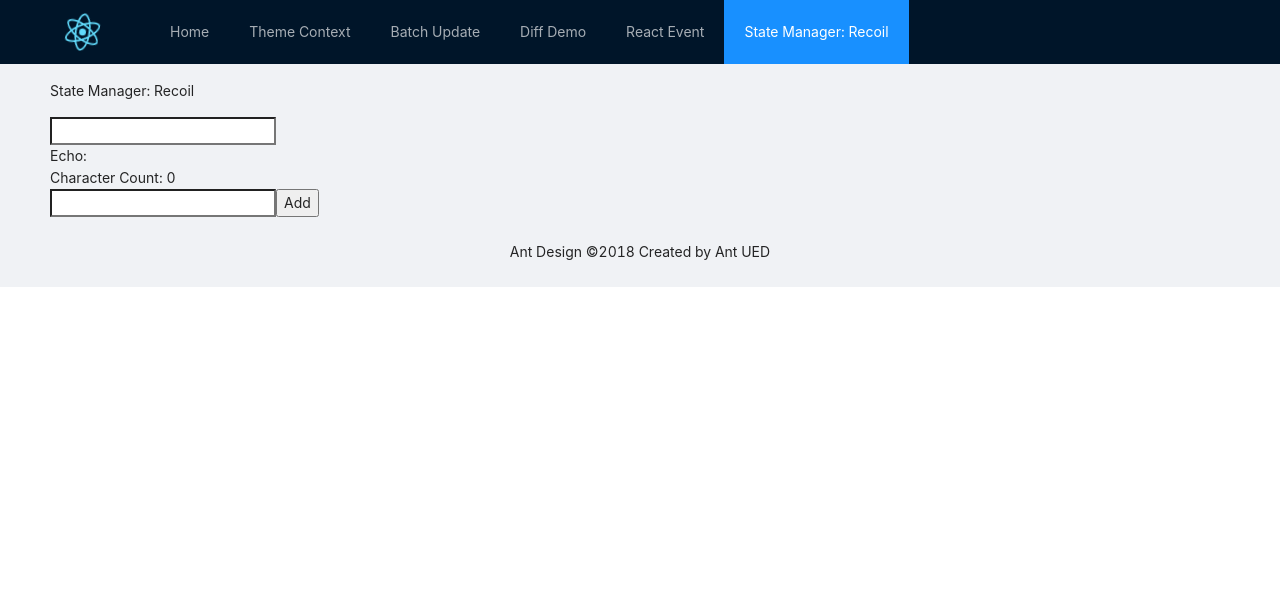
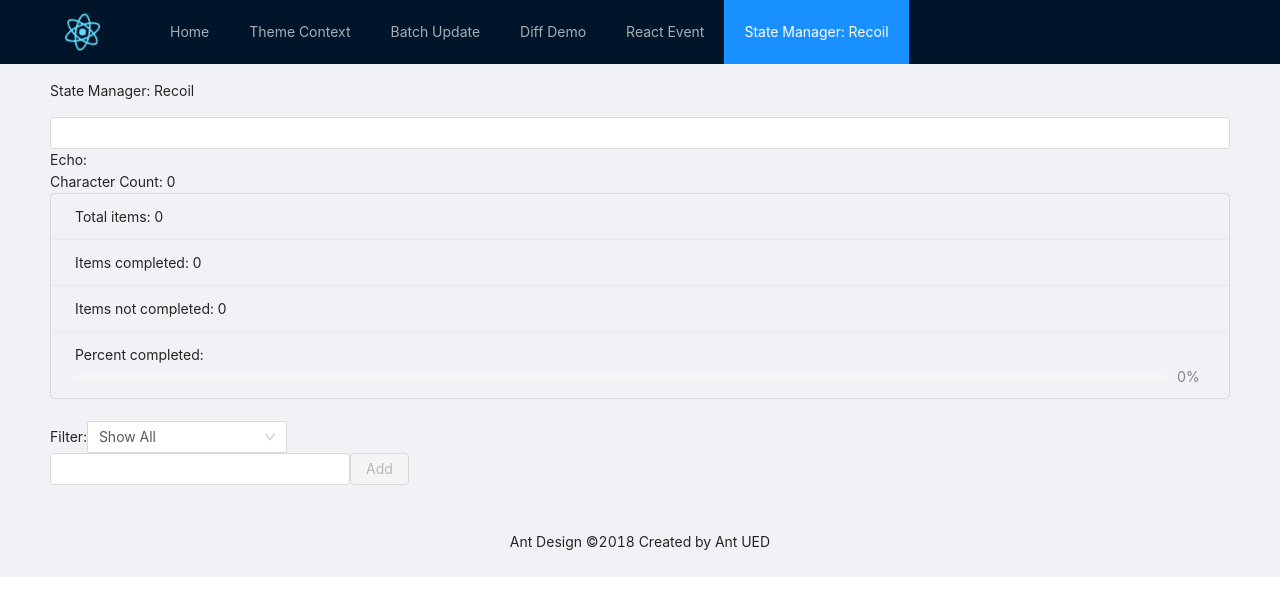
Before and after one commit to xinsui01/reactFeatureDemo, a React app: page /recoil in a window 1280 px wide. Shown: the top 616 px of the page. Built offline with nearby package versions, Linux system fonts and the light colour scheme.

Commit message:
feat: add recoil demo

```diff
--- a/package.json
+++ b/package.json
@@ -62,7 +62,7 @@
     "react-dom": "^17.0.0",
     "react-refresh": "^0.9.0",
     "react-router-dom": "^5.2.0",
-    "recoil": "^0.0.13",
+    "recoil": "^0.1.2",
     "resolve": "1.18.1",
     "resolve-url-loader": "3.1.2",
     "sass": "^1.27.0",
--- a/src/containers/RecoilDemo/TodoList.jsx
+++ b/src/containers/RecoilDemo/TodoList.jsx
@@ -1,75 +1,17 @@
-import React, { useCallback, useState } from 'react'
-import { useRecoilState, useRecoilValue, useSetRecoilState } from 'recoil'
-import { todoListState } from './recoil'
-import { getId, removeItemAtIndex, replaceItemAtIndex } from './util'
+import React from 'react'
+import TodoListStats from './components/TodoListStats'
+import TodoListFilters from './components/TodoListFilters'
+import TodoItemCreator from './components/TodoItemCreator'
+import List from './components/List'
 
 export default function TodoList() {
-  const todoList = useRecoilValue(todoListState)
-
   return <>
-    {/* <TodoListStats /> */}
-    {/* <TodoListFilters /> */}
+    <TodoListStats />
+    <br />
+    <TodoListFilters />
+    <br />
     <TodoItemCreator />
-    {
-      todoList.map((todoItem => {
-        return <TodoItem key={todoItem.id} item={todoItem} />
-      }))
-    }
+    <br />
+    <List />
   </>
 }
-
-function TodoItemCreator() {
-  const [inputValue, setInputValue] = useState('');
-  const setTodoList = useSetRecoilState(todoListState);
-
-  const onChange = useCallback(({ target: { value } }) => {
-    setInputValue(value);
-  }, [setInputValue]);
-
-  const addItem = useCallback(() => {
-    setTodoList((oldTodoList) => [
-      ...oldTodoList,
-      {
-        id: getId(),
-        text: inputValue,
-        isComplete: false,
-      }
-    ]);
-    setInputValue('');
-  }, [inputValue, setTodoList, setInputValue])
-
-
-  return <div>
-    <input type="text" value={inputValue} onChange={onChange} />
-    <button onClick={addItem}>Add</button>
-  </div>
-}
-
-function TodoItem(props) {
-  const { item } = props
-  const [todoList, setTodoList] = useRecoilState(todoListState);
-  const index = todoList.findIndex(listItem => listItem === item);
-
-  const editItemText = useCallback(({ target: { value } }) => {
-    const newList = replaceItemAtIndex(todoList, index, { ...item, text: value })
-    setTodoList(newList)
-  }, [index, todoList, item, setTodoList])
-
-  const toggleItemCompletion = useCallback(() => {
-    const newList = replaceItemAtIndex(todoList, index, {
-      ...item, isComplete: !item.isComplete
-    })
-    setTodoList(newList)
-  }, [index, todoList, item, setTodoList])
-
-  const deleteItem = useCallback(() => {
-    const newList = removeItemAtIndex(todoList, index);
-    setTodoList(newList)
-  }, [index, todoList, setTodoList])
-
-  return <div>
-    <input type="text" value={item.text} onChange={editItemText} />
-    <input type="checkbox" checked={item.isComplete} onChange={toggleItemCompletion} />
-    <button onClick={deleteItem}>Delete</button>
-  </div>
-}
--- /dev/null
+++ b/src/containers/RecoilDemo/components/List.jsx
@@ -0,0 +1,45 @@
+import React, { memo, useCallback } from 'react'
+import { useRecoilState, useRecoilValue } from 'recoil'
+import { Input, Button, Checkbox, } from 'antd'
+import { todoListState, filteredTodoListState } from '../recoil'
+import { removeItemAtIndex, replaceItemAtIndex } from '../util'
+
+function List() {
+  const todoList = useRecoilValue(filteredTodoListState)
+  return todoList.map((todoItem => {
+    return <MemoListItem key={todoItem.id} item={todoItem} />
+  }))
+}
+
+export default memo(List)
+
+function ListItem({ item }) {
+  const [todoList, setTodoList] = useRecoilState(todoListState);
+  const index = todoList.findIndex(listItem => listItem === item);
+
+  const editItemText = useCallback(({ target: { value } }) => {
+    const newList = replaceItemAtIndex(todoList, index, { ...item, text: value })
+    setTodoList(newList)
+  }, [index, todoList, item, setTodoList])
+
+  const toggleItemCompletion = useCallback(() => {
+    const newList = replaceItemAtIndex(todoList, index, {
+      ...item,
+      isComplete: !item.isComplete
+    })
+    setTodoList(newList)
+  }, [index, todoList, item, setTodoList])
+
+  const deleteItem = useCallback(() => {
+    const newList = removeItemAtIndex(todoList, index);
+    setTodoList(newList)
+  }, [index, todoList, setTodoList])
+
+  return <div style={{ display: 'flex', alignItems: 'center', marginTop: '50px' }}>
+    <Input style={{ width: '300px', marginRight: '20px' }} value={item.text} onChange={editItemText} />
+    <Checkbox checked={item.isComplete} onChange={toggleItemCompletion} />
+    <Button style={{ marginLeft: '20px' }} type="primary" onClick={deleteItem}>Delete</Button>
+  </div>
+}
+
+const MemoListItem = memo(ListItem)
--- /dev/null
+++ b/src/containers/RecoilDemo/components/TodoItemCreator.jsx
@@ -0,0 +1,38 @@
+import React, { useState, useCallback, memo } from 'react'
+import { useSetRecoilState } from 'recoil'
+import { Input, Button } from 'antd'
+import { todoListState } from '../recoil'
+import { getId } from '../util'
+
+function TodoItemCreator() {
+  const [inputValue, setInputValue] = useState('');
+  const setTodoList = useSetRecoilState(todoListState);
+
+  const onChange = useCallback(({ target: { value } }) => {
+    setInputValue(value);
+  }, [setInputValue]);
+
+  const addItem = useCallback(() => {
+    if (inputValue.length === 0) return
+    setTodoList((oldTodoList) => [
+      ...oldTodoList,
+      {
+        id: getId(),
+        text: inputValue,
+        isComplete: false,
+      }
+    ]);
+    setTimeout(() => {
+      setInputValue('');
+    }, 500)
+
+  }, [inputValue, setTodoList, setInputValue])
+
+
+  return <div style={{ display: 'flex' }}>
+    <Input type="text" style={{ width: '300px' }} value={inputValue} onChange={onChange} />
+    <Button type="primary" onClick={addItem} disabled={inputValue.length === 0}>Add</Button>
+  </div>
+}
+
+export default memo(TodoItemCreator)
--- /dev/null
+++ b/src/containers/RecoilDemo/components/TodoListFilters.tsx
@@ -0,0 +1,23 @@
+import React, { useCallback, memo } from 'react'
+import { useRecoilState } from 'recoil'
+import { Select } from 'antd'
+import { todoListFilterStatus, FilterStatus } from '../recoil'
+
+function TodoListFilters() {
+  const [filterStatus, setFilterStatus] = useRecoilState(todoListFilterStatus)
+
+  const updateFilterStatus = useCallback((value) => {
+    setFilterStatus(value)
+  }, [setFilterStatus])
+
+  return <>
+    Filter:
+    <Select style={{ width: '200px' }} onChange={updateFilterStatus} value={filterStatus}>
+      {Object.entries(FilterStatus).map(([key, value]) => {
+        return <Select.Option key={key} value={value}>{value}</Select.Option>
+      })}
+    </Select>
+  </>
+}
+
+export default memo(TodoListFilters)
--- /dev/null
+++ b/src/containers/RecoilDemo/components/TodoListStats.tsx
@@ -0,0 +1,39 @@
+import React, { useMemo, useCallback, memo } from 'react'
+import { useRecoilValue } from 'recoil'
+import { Progress, List } from 'antd'
+import { todoListStatsState } from '../recoil'
+
+function TodoListStats() {
+  const {
+    totalNum,
+    totalCompletedNum,
+    totalUnCompletedNum,
+    percentCompleted
+  } = useRecoilValue(todoListStatsState)
+
+  const dataSource = useMemo(() => {
+    const formattedPercentCompleted = Math.round(percentCompleted * 100);
+    return [
+      { title: 'Total items', value: totalNum },
+      { title: 'Items completed', value: totalCompletedNum },
+      { title: 'Items not completed', value: totalUnCompletedNum },
+      {
+        title: 'Percent completed',
+        value: <Progress percent={formattedPercentCompleted} strokeColor={{ from: '#108ee9', to: '#87d068', }} />
+      },
+    ]
+  }, [
+    totalNum,
+    totalCompletedNum,
+    totalUnCompletedNum,
+    percentCompleted
+  ])
+
+  const renderItem = useCallback(({ title, value }) => {
+    return <List.Item>{title}: {value}</List.Item>
+  }, [])
+
+  return <List bordered dataSource={dataSource} renderItem={renderItem} />
+}
+
+export default memo(TodoListStats)
--- a/src/containers/RecoilDemo/index.jsx
+++ b/src/containers/RecoilDemo/index.jsx
@@ -1,5 +1,6 @@
 import React, { useCallback } from 'react'
 import { useRecoilState, useRecoilValue } from 'recoil'
+import { Input } from 'antd'
 import { textState, charCountState } from './recoil'
 import TodoList from './TodoList'
 
@@ -18,7 +19,7 @@ function TextInput() {
   }, [setText])
 
   return <div>
-    <input type="text" value={text} onChange={onChange}/>
+    <Input type="text" value={text} onChange={onChange}/>
     <br/>
     Echo: {text}
   </div>
--- a/src/containers/RecoilDemo/recoil.js
+++ b/src/containers/RecoilDemo/recoil.js
@@ -7,7 +7,7 @@ export const textState = atom({
 
 export const charCountState = selector({
   key: 'charCountState',
-  get: ({get}) => {
+  get: ({ get }) => {
     const text = get(textState);
     return text?.length
   }
@@ -17,3 +17,50 @@ export const todoListState = atom({
   key: 'todoListState',
   default: []
 })
+
+
+export const FilterStatus = {
+  ShowAll: 'Show All',
+  ShowCompleted: 'Show Completed',
+  ShowUnCompleted: 'Show UnCompleted'
+}
+
+export const todoListFilterStatus = atom({
+  key: 'todoListFilterStatus',
+  default: FilterStatus.ShowAll
+})
+
+export const filteredTodoListState = selector({
+  key: 'filteredTodoListState',
+  get: ({ get }) => {
+    const filterStatus = get(todoListFilterStatus);
+    const list = get(todoListState)
+
+    switch (filterStatus) {
+      case FilterStatus.ShowCompleted:
+        return list.filter(item => item.isComplete)
+      case FilterStatus.ShowUnCompleted:
+        return list.filter(item => !item.isComplete)
+      default:
+        return list
+    }
+  }
+})
+
+export const todoListStatsState = selector({
+  key: 'todoListStatsState',
+  get: ({ get }) => {
+    const todoList = get(todoListState);
+    const { length: totalNum } = todoList;
+    const { length: totalCompletedNum } = todoList.filter(item => item.isComplete)
+    const totalUnCompletedNum = totalNum - totalCompletedNum
+    const percentCompleted = totalNum === 0 ? 0 : totalCompletedNum / totalNum;
+
+    return {
+      totalNum,
+      totalCompletedNum,
+      totalUnCompletedNum,
+      percentCompleted,
+    }
+  }
+})
--- a/src/containers/RecoilDemo/util.js
+++ b/src/containers/RecoilDemo/util.js
@@ -4,9 +4,9 @@ export function getId() {
 }
 
 export function replaceItemAtIndex(arr, index, newValue) {
-  return [...arr.slice(0, index), newValue, ...arr.slice(index+1)];
+  return [...arr.slice(0, index), newValue, ...arr.slice(index + 1)];
 }
 
 export function removeItemAtIndex(arr, index) {
-  return [...arr.slice(0, index), ...arr.slice(index+1)];
+  return [...arr.slice(0, index), ...arr.slice(index + 1)];
 }
```
Also changed, not shown: 1 other file (tests, documents, lock files or other folders).
